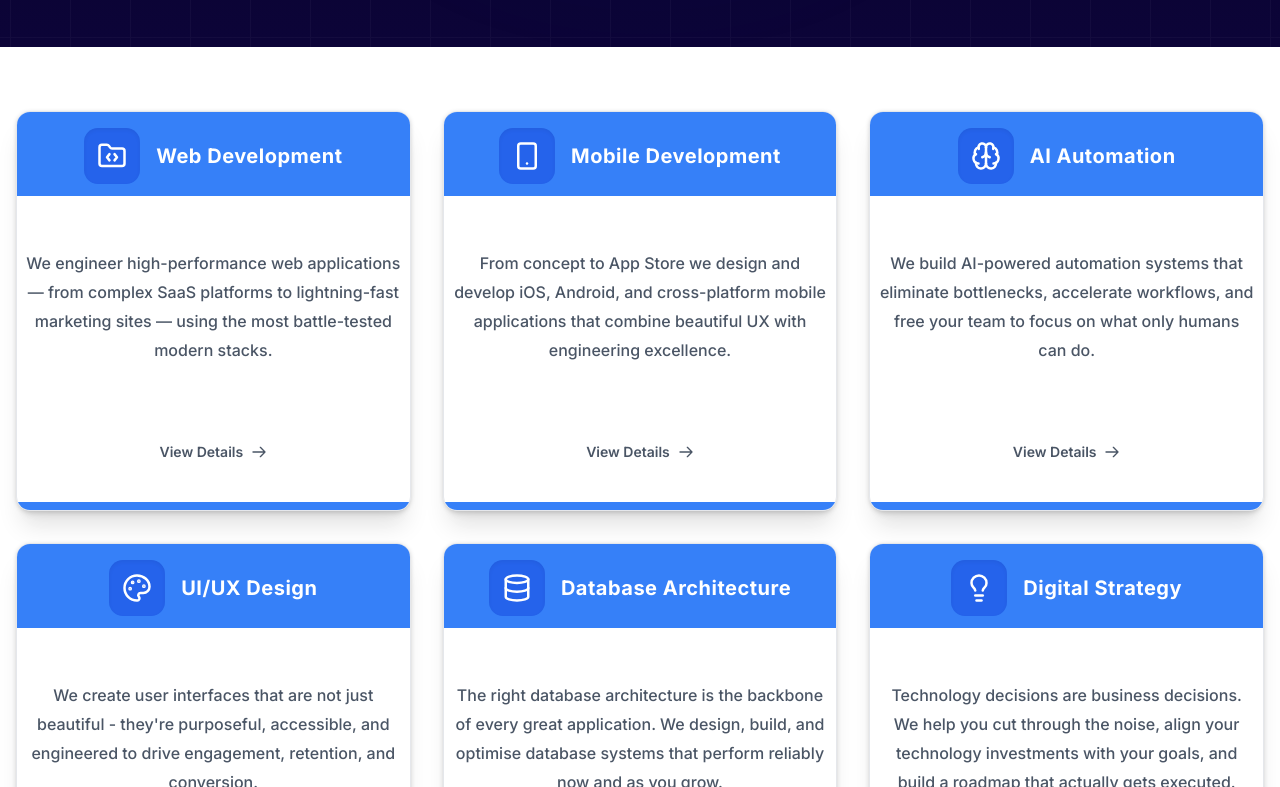
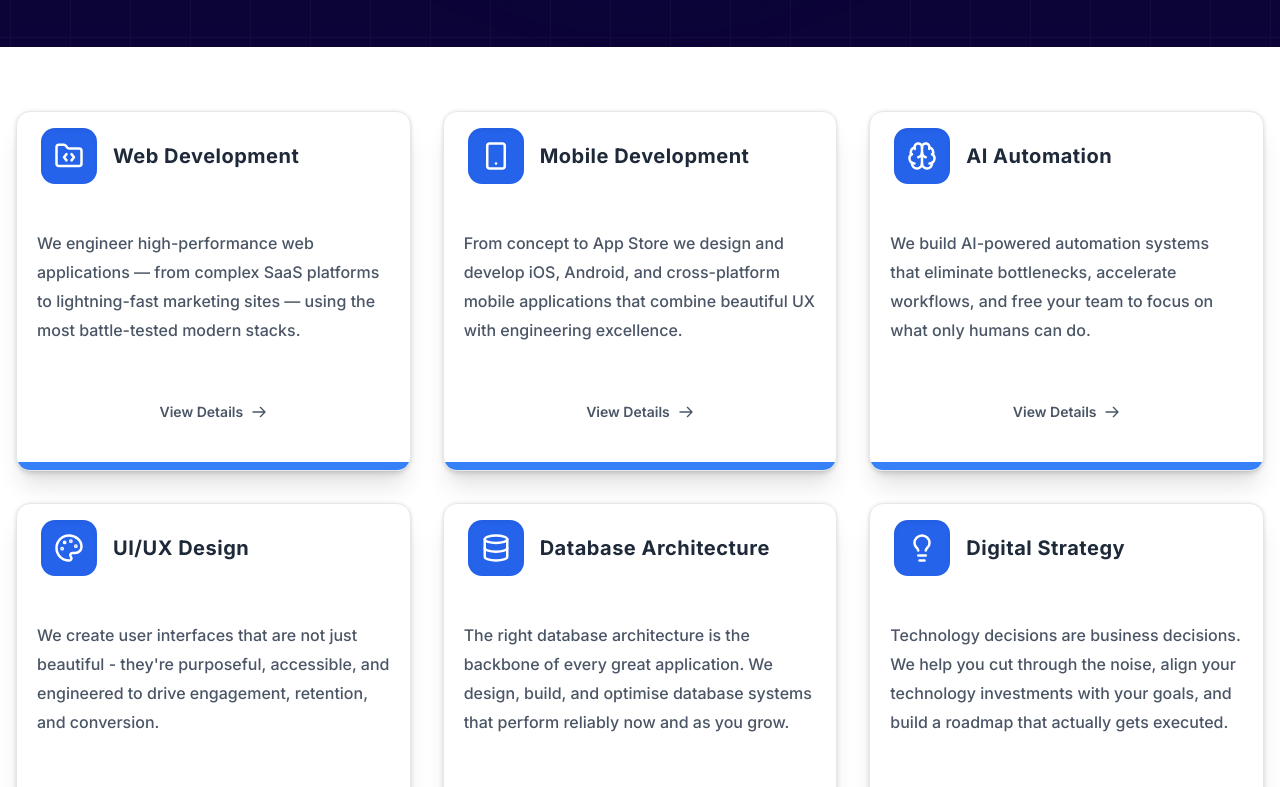
Before and after one commit to WMSols/wmsols-website-new, a Next.js app: page /services in a window 1280 px wide. Shown: the part 753-1540 px from the top of the page. Built offline with nearby package versions, Linux system fonts and the light colour scheme.

Commit message:
Updated Service Card sizing and styling

```diff
--- a/components/common/ServiceCard.tsx
+++ b/components/common/ServiceCard.tsx
@@ -24,7 +24,7 @@ export const ServiceCard: React.FC<ServiceCardProps> = ({
     <a
       href={href}
       className={`
-        group relative flex flex-col w-full max-w-105 h-100
+        group relative flex flex-col w-full max-w-105 h-90
         rounded-xl overflow-hidden transition-all duration-300 hover:-translate-y-2
         ${isDark
           ? 'bg-[#00193D] border border-[#0a009963] shadow-2xl shadow-blue-800/20'
@@ -34,8 +34,8 @@ export const ServiceCard: React.FC<ServiceCardProps> = ({
     >
       <div
         className={`
-          flex items-center justify-center gap-4 pt-4 pb-3 px-6
-          ${isDark ? 'bg-transparent' : 'bg-[#3680f8] '}
+          flex items-center  gap-4 pt-4 pb-3 px-6
+          bg-transparent '}
         `}
       >
         {/* Icon Wrapper */}
@@ -51,7 +51,7 @@ export const ServiceCard: React.FC<ServiceCardProps> = ({
           <Icon size={30}/>
         </div>
 
-        <h3 className=" text-xl  font-bold text-white tracking-wide">
+        <h3 className={` text-xl ${isDark ? 'text-white' : 'text-gray-800'} font-bold tracking-wide`}>
           {title}
         </h3>
       </div>
@@ -59,10 +59,10 @@ export const ServiceCard: React.FC<ServiceCardProps> = ({
       {/* BODY SECTION */}
       <div className="flex flex-col grow px-2 ">
         {/* Description */}
-        <div className="grow flex items-center justify-center">
+        <div className="grow flex items-center ">
           <p
             className={`
-              text-center  leading-[1.8] font-medium
+             px-3  leading-[1.8] font-medium
               ${isDark ? 'text-gray-300' : 'text-gray-600'}
             `}
           >
```
